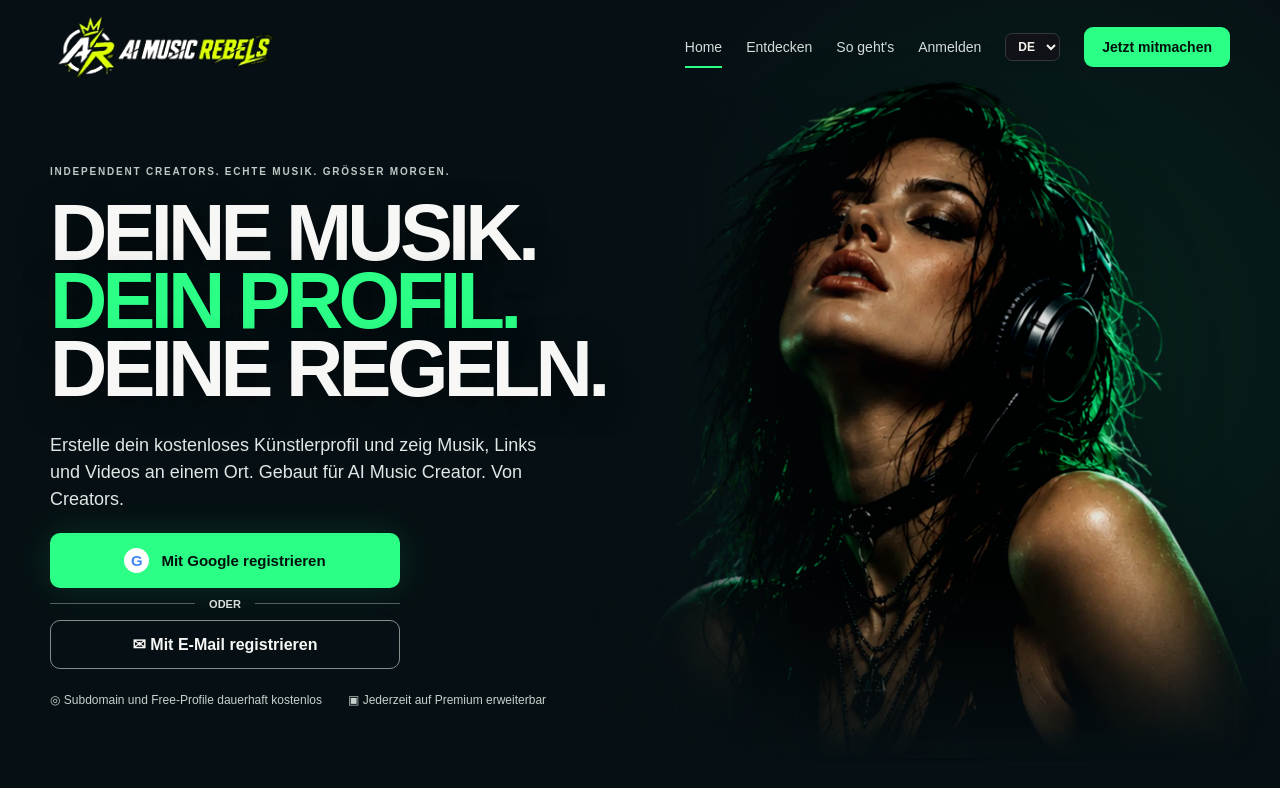
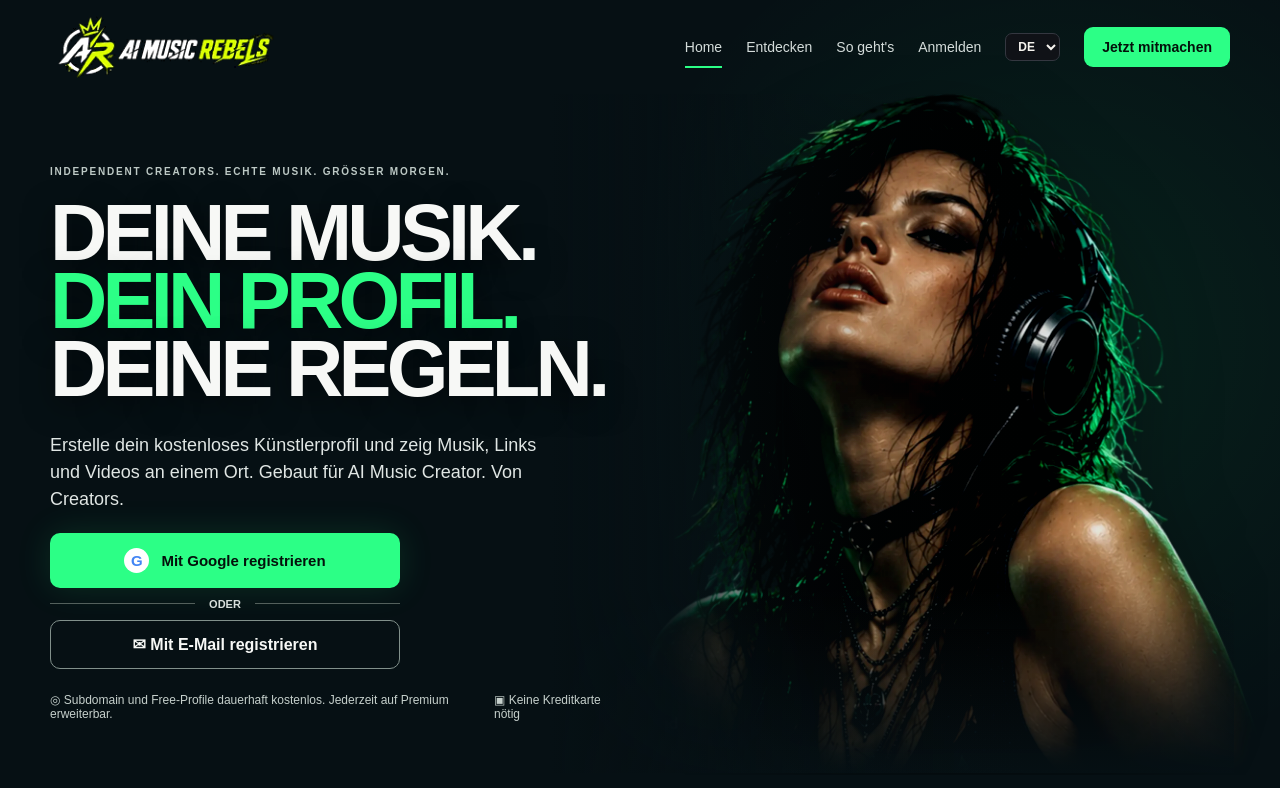
Before and after one commit to jobst67-svg/ai-music-rebels, a Next.js app: page / in a window 1280 px wide. Shown: the top 788 px of the page. Built offline with nearby package versions, Linux system fonts and the light colour scheme; no server answers; the database is empty.

Commit message:
Keep free profile and card promises together

```diff
--- a/app/page.tsx
+++ b/app/page.tsx
@@ -62,7 +62,7 @@ export default function HomePage() {
               <div className={styles.or}><span />{english ? "OR" : "ODER"}<span /></div>
               <Link className={styles.emailButton} href="/auth?next=/claim-subdomain">✉ {english ? "Register with Email" : "Mit E-Mail registrieren"}</Link>
             </div>}
-            <div className={styles.promises}><span>◎ {english ? "Lifetime free subdomain and free profile" : "Subdomain und Free-Profile dauerhaft kostenlos"}</span><span>▣ {english ? "Upgrade to Premium anytime" : "Jederzeit auf Premium erweiterbar"}</span></div>
+            <div className={styles.promises}><span>◎ {english ? "Subdomain and free profiles are free forever. Upgrade to Premium anytime." : "Subdomain und Free-Profile dauerhaft kostenlos. Jederzeit auf Premium erweiterbar."}</span><span>▣ {english ? "No credit card required" : "Keine Kreditkarte nötig"}</span></div>
           </div>
           <div className={styles.heroVisual} aria-hidden="true">
             <img className={styles.heroWoman} src="/rebels-hero-woman.webp" alt="" />
```
